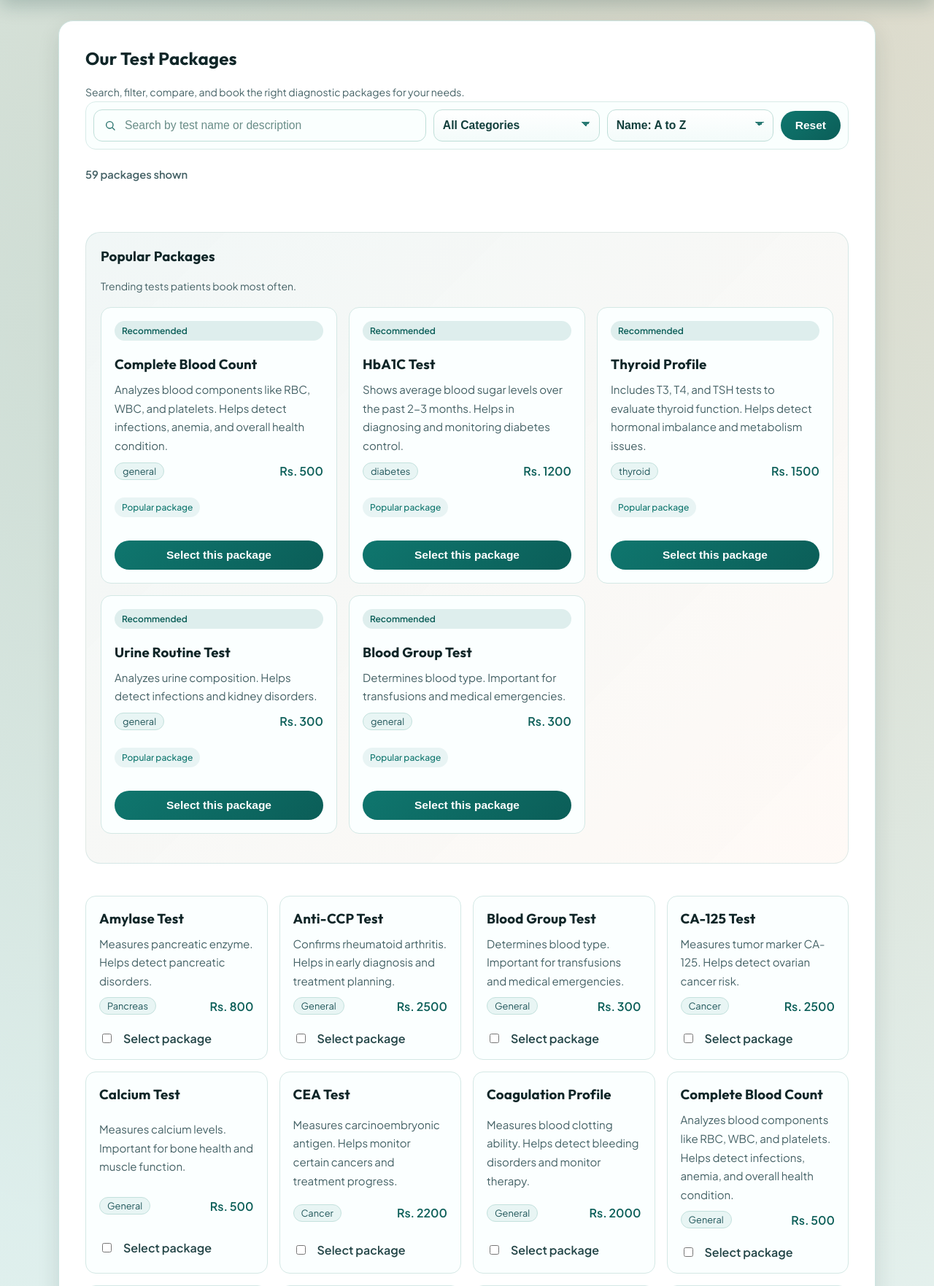
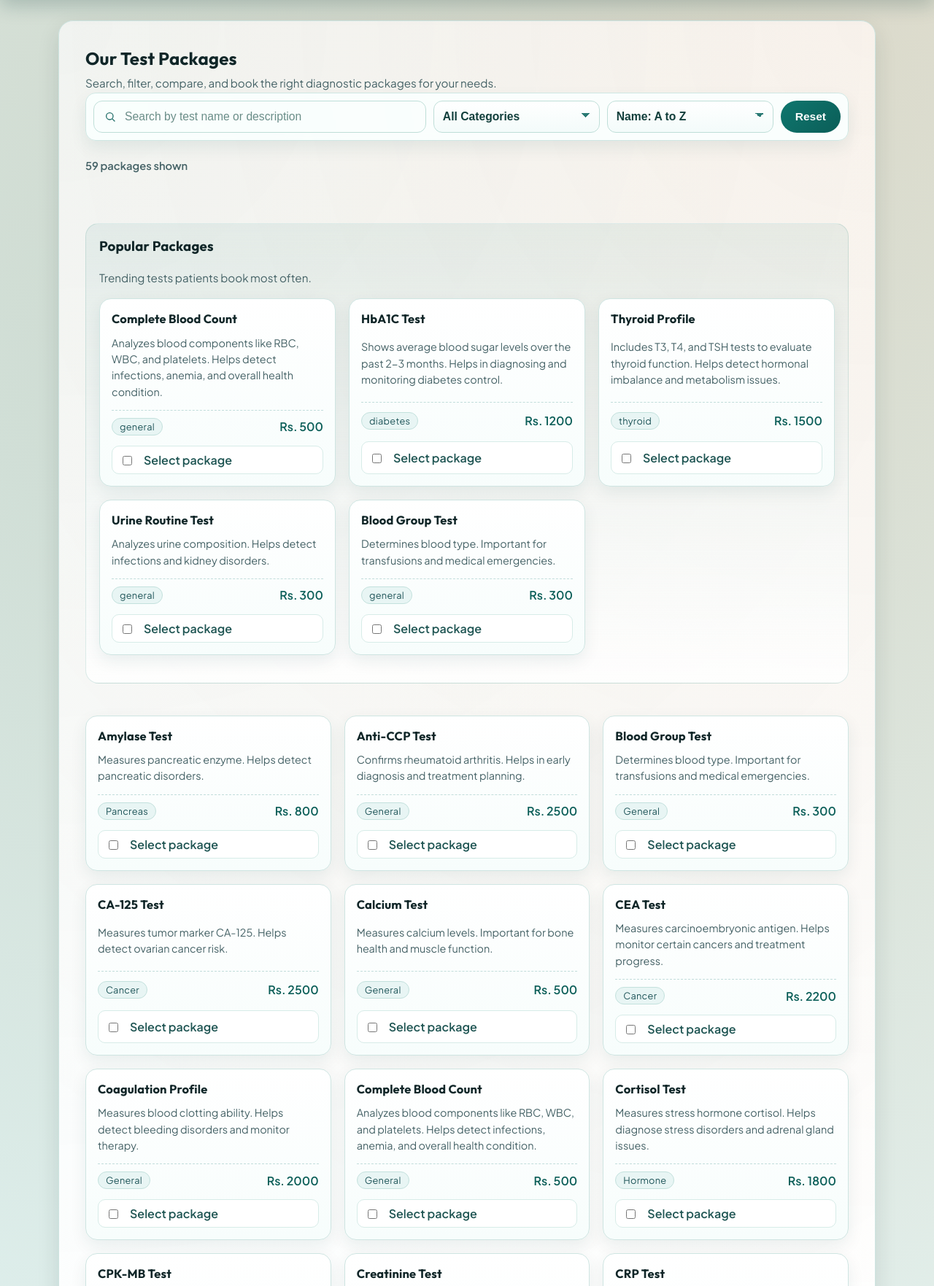
Before and after one commit to sujalkhadgi7/diagonistic-lab, a PHP site: page /health-package.php in a window 1280 px wide. Shown: the part 136-1899 px from the top of the page at 73% size. Run offline with PHP 8.4, Linux system fonts and the light colour scheme.

Commit message:
feat: enhance health package page with visual refresh and improved package filtering; add no data message for search results

```diff
--- a/assets/css/style.css
+++ b/assets/css/style.css
@@ -391,7 +391,8 @@ button:hover,
     font-size: 0.9rem;
 }
 
-#packages .package-meta {
+#packages #allPackagesList .package-meta,
+#packages #recommendedPackages .package-meta {
     display: flex;
     justify-content: space-between;
     align-items: center;
@@ -404,7 +405,8 @@ button:hover,
     color: var(--brand-strong);
 }
 
-#packages .package-category {
+#packages #allPackagesList .package-category,
+#packages #recommendedPackages .package-category {
     font-size: 0.8rem;
     background: #e8f5f4;
     border: 1px solid #c3e1dd;
@@ -455,6 +457,7 @@ footer p {
         opacity: 0;
         transform: translateY(8px);
     }
+
     to {
         opacity: 1;
         transform: translateY(0);
@@ -692,3 +695,124 @@ footer p {
         width: 100%;
     }
 }
+
+/* Package page visual refresh */
+#packages {
+    background:
+        radial-gradient(circle at 0% 0%, rgba(15, 118, 110, 0.06), transparent 35%),
+        radial-gradient(circle at 100% 0%, rgba(249, 115, 22, 0.07), transparent 30%),
+        var(--bg-soft);
+}
+
+#packages h2 {
+    margin-bottom: 4px;
+}
+
+#packages .section-subtitle {
+    font-size: 0.95rem;
+    max-width: 70ch;
+}
+
+#packages .recommended-section {
+    border-radius: 18px;
+    padding: 18px;
+    border: 1px solid rgba(15, 118, 110, 0.14);
+    background: linear-gradient(180deg, rgba(15, 118, 110, 0.07), rgba(255, 255, 255, 0.82));
+}
+
+#packages .package-list {
+    grid-template-columns: repeat(auto-fit, minmax(250px, 1fr));
+    gap: 18px;
+}
+
+#packages .package-item {
+    border: 1px solid #cfe5e2;
+    border-radius: 16px;
+    padding: 16px;
+    background: linear-gradient(180deg, #ffffff, #f7fdfc);
+    box-shadow: 0 8px 22px rgba(13, 61, 58, 0.08);
+}
+
+#packages .package-item:hover {
+    transform: translateY(-4px);
+    box-shadow: 0 14px 28px rgba(13, 61, 58, 0.13);
+    border-color: #9bcfc8;
+}
+
+#packages .package-item h3 {
+    font-size: 1.03rem;
+    line-height: 1.35;
+}
+
+#packages .package-item p {
+    font-size: 0.9rem;
+    line-height: 1.55;
+}
+
+#packages .package-meta {
+    margin-top: 4px;
+    padding-top: 10px;
+    border-top: 1px dashed rgba(15, 118, 110, 0.24);
+}
+
+#packages .package-category {
+    background: #eaf7f5;
+    border: 1px solid #cae6e2;
+    color: #15514d;
+    letter-spacing: 0.02em;
+}
+
+#packages #allPackagesList .package-price,
+#packages #recommendedPackages .package-price {
+    font-size: 1rem;
+}
+
+#packages .package-select {
+    margin-top: 4px;
+    padding: 8px 10px;
+    border: 1px solid #d7ece8;
+    border-radius: 10px;
+    background: #ffffff;
+    color: #1f5553;
+    cursor: pointer;
+}
+
+#packages .package-select:hover {
+    border-color: #9ecfc9;
+    background: #f2fbf9;
+}
+
+#packages .package-select input[type="checkbox"] {
+    accent-color: var(--brand);
+    transform: translateY(1px);
+}
+
+#packages form .package-controls {
+    border: 1px solid #cfe7e3;
+    box-shadow: 0 10px 22px rgba(12, 77, 71, 0.08);
+}
+
+#packages #packageReset {
+    min-height: 44px;
+}
+
+#packages #bookingQuickBar {
+    border-radius: 16px;
+    backdrop-filter: blur(6px);
+    background: linear-gradient(120deg, rgba(236, 255, 251, 0.96), rgba(220, 247, 243, 0.96));
+    border: 1px solid rgba(15, 118, 110, 0.2);
+}
+
+#packages #bookingQuickBar .booking-quickbar-meta strong {
+    letter-spacing: 0.01em;
+}
+
+@media (max-width: 860px) {
+    #packages .recommended-section {
+        padding: 14px;
+    }
+
+    #packages .package-list {
+        grid-template-columns: repeat(auto-fit, minmax(220px, 1fr));
+    }
+}
--- a/health-package.php
+++ b/health-package.php
@@ -292,18 +292,15 @@ include_once __DIR__ . '/src/constants/table.php';
             const recommendedSection = document.getElementById('recommendedSection');
             const recommendedTitle = document.getElementById('recommendedTitle');
             const recommendedSubtitle = document.getElementById('recommendedSubtitle');
-
             const searchInput = document.getElementById('packageSearch');
             const categorySelect = document.getElementById('packageCategory');
             const sortSelect = document.getElementById('packageSort');
             const resetButton = document.getElementById('packageReset');
             const resultCount = document.getElementById('packageResultCount');
-
             const selectedPackageCount = document.getElementById('selectedPackageCount');
             const selectedPackageTotal = document.getElementById('selectedPackageTotal');
             const quickBookButton = document.getElementById('quickBookButton');
             const mainBookButton = document.getElementById('mainBookButton');
-
             const bookingHistory = <?php echo json_encode($bookingHistory, JSON_UNESCAPED_UNICODE); ?>;
 
             if (!packageList || !recommendedContainer) {
@@ -311,8 +308,11 @@ include_once __DIR__ . '/src/constants/table.php';
             }
 
             const cards = Array.from(packageList.querySelectorAll('.package-item'));
+            const noData = document.createElement('div');
+            noData.className = 'no-package-match';
+            noData.textContent = 'No packages match your filters.';
+
             const cardMap = new Map();
-
             cards.forEach((card) => {
                 const id = parseInt(card.dataset.id || '0', 10);
                 if (id) {
@@ -320,12 +320,9 @@ include_once __DIR__ . '/src/constants/table.php';
                 }
             });
 
-            const noData = document.createElement('div');
-            noData.className = 'no-package-match';
-            noData.textContent = 'No packages match your filters.';
-
             function parsePackagesFromDom() {
-                return cards.map((card) => {
+                return cards
+                    .map((card) => {
                         const relatedPackages = (card.dataset.relatedPackages || '')
                             .split(',')
                             .map((value) => parseInt(value, 10))
@@ -341,19 +338,30 @@ include_once __DIR__ . '/src/constants/table.php';
                             popularity: parseInt(card.dataset.popularity || '0', 10),
                             relatedPackages
                         };
-                }).filter((pkg) => Number.isInteger(pkg.id) && pkg.id > 0);
+                    })
+                    .filter((pkg) => Number.isInteger(pkg.id) && pkg.id > 0);
             }
 
             const packages = parsePackagesFromDom();
 
             function populateCategories() {
-                if (!categorySelect) return;
+                if (!categorySelect) {
+                    return;
+                }
 
-                const categories = [...new Set(packages.map(pkg => pkg.category).filter(Boolean))];
+                const existingValues = new Set(
+                    Array.from(categorySelect.options).map((option) => option.value)
+                );
 
-                categories
-                    .sort((a, b) => a.localeCompare(b))
-                    .forEach((categoryValue) => {
+                const categories = Array.from(
+                    new Set(packages.map((pkg) => pkg.category).filter(Boolean))
+                ).sort((a, b) => a.localeCompare(b));
+
+                categories.forEach((categoryValue) => {
+                    if (existingValues.has(categoryValue)) {
+                        return;
+                    }
+
                     const option = document.createElement('option');
                     option.value = categoryValue;
                     option.textContent = categoryValue.charAt(0).toUpperCase() + categoryValue.slice(1);
@@ -364,7 +372,7 @@ include_once __DIR__ . '/src/constants/table.php';
             function updateBookingSummary() {
                 const selected = cards.filter((card) => {
                     const checkbox = card.querySelector('input[type="checkbox"]');
-                    return checkbox?.checked;
+                    return checkbox ? checkbox.checked : false;
                 });
 
                 const count = selected.length;
@@ -389,24 +397,23 @@ include_once __DIR__ . '/src/constants/table.php';
                 }
             }
 
-            function getRecommendedPackages(packages, history, limit = 5) {
+            function getRecommendedPackages(allPackages, history, limit) {
                 const bookedIds = new Set(history.map((item) => item.packageId));
-                const bookedPackages = packages.filter((pkg) => bookedIds.has(pkg.id));
+                const bookedPackages = allPackages.filter((pkg) => bookedIds.has(pkg.id));
 
                 if (!history.length || !bookedPackages.length) {
-                    return [...packages]
+                    return [...allPackages]
                         .sort((a, b) => (b.popularity || 0) - (a.popularity || 0))
                         .slice(0, limit)
                         .map((pkg) => ({
                             ...pkg,
-                            score: pkg.popularity || 0,
-                            reasons: ['Popular package']
+                            score: pkg.popularity || 0
                         }));
                 }
 
                 const candidateMap = new Map();
 
-                function addCandidate(pkg, points, reason, sourceBookedId) {
+                function addCandidate(pkg, points, sourceBookedId) {
                     if (!pkg || bookedIds.has(pkg.id)) {
                         return;
                     }
@@ -415,7 +422,6 @@ include_once __DIR__ . '/src/constants/table.php';
                         candidateMap.set(pkg.id, {
                             ...pkg,
                             score: 0,
-                            reasons: [],
                             sourceBookedIds: new Set()
                         });
                     }
@@ -423,14 +429,10 @@ include_once __DIR__ . '/src/constants/table.php';
                     const existing = candidateMap.get(pkg.id);
                     existing.score += points;
 
-                    if (reason && !existing.reasons.includes(reason)) {
-                        existing.reasons.push(reason);
-                    }
-
                     if (Number.isInteger(sourceBookedId)) {
-                        const before = existing.sourceBookedIds.size;
+                        const beforeSize = existing.sourceBookedIds.size;
                         existing.sourceBookedIds.add(sourceBookedId);
-                        if (existing.sourceBookedIds.size > before) {
+                        if (existing.sourceBookedIds.size > beforeSize) {
                             existing.score += 15;
                         }
                     }
@@ -438,28 +440,18 @@ include_once __DIR__ . '/src/constants/table.php';
 
                 bookedPackages.forEach((bookedPkg) => {
                     (bookedPkg.relatedPackages || []).forEach((relatedId) => {
-                        const relatedPkg = packages.find((pkg) => pkg.id === relatedId);
+                        const relatedPkg = allPackages.find((pkg) => pkg.id === relatedId);
                         if (relatedPkg) {
-                            addCandidate(
-                                relatedPkg,
-                                50,
-                                `Related to ${bookedPkg.name}`,
-                                bookedPkg.id
-                            );
+                            addCandidate(relatedPkg, 50, bookedPkg.id);
                         }
                     });
                 });
 
                 if (candidateMap.size < limit) {
                     bookedPackages.forEach((bookedPkg) => {
-                        packages.forEach((pkg) => {
+                        allPackages.forEach((pkg) => {
                             if (pkg.category === bookedPkg.category && !bookedIds.has(pkg.id)) {
-                                addCandidate(
-                                    pkg,
-                                    20,
-                                    `Same category as ${bookedPkg.name}`,
-                                    bookedPkg.id
-                                );
+                                addCandidate(pkg, 20, bookedPkg.id);
                             }
                         });
                     });
@@ -471,32 +463,26 @@ include_once __DIR__ . '/src/constants/table.php';
 
                 return Array.from(candidateMap.values())
                     .sort((a, b) => b.score - a.score)
-                    .slice(0, limit)
-                    .map((candidate) => ({
-                        ...candidate,
-                        sourceBookedIds: undefined
-                    }));
+                    .slice(0, limit);
             }
 
             function selectPackageById(packageId) {
-                const card = cardMap.get(packageId);
-                if (!card) return;
+                const mainCard = cardMap.get(packageId);
+                if (!mainCard) {
+                    return;
+                }
 
-                const checkbox = card.querySelector('input[type="checkbox"]');
-                if (checkbox && !checkbox.checked) {
-                    checkbox.checked = true;
+                const mainCheckbox = mainCard.querySelector('input[type="checkbox"]');
+                if (mainCheckbox && !mainCheckbox.checked) {
+                    mainCheckbox.checked = true;
                     updateBookingSummary();
                 }
 
-                card.scrollIntoView({
-                    behavior: 'smooth',
-                    block: 'center'
-                });
-
-                card.classList.add('package-highlight');
+                mainCard.scrollIntoView({ behavior: 'smooth', block: 'center' });
+                mainCard.classList.add('package-highlight');
                 setTimeout(() => {
-                    card.classList.remove('package-highlight');
-                }, 1500);
+                    mainCard.classList.remove('package-highlight');
+                }, 1200);
             }
 
             function renderRecommendations(recommendations) {
@@ -508,7 +494,6 @@ include_once __DIR__ . '/src/constants/table.php';
                 }
 
                 recommendedSection.style.display = '';
-
                 const hasHistory = bookingHistory.length > 0;
                 recommendedTitle.textContent = hasHistory ? 'Recommended For You' : 'Popular Packages';
                 recommendedSubtitle.textContent = hasHistory
@@ -517,36 +502,43 @@ include_once __DIR__ . '/src/constants/table.php';
 
                 recommendations.forEach((pkg) => {
                     const card = document.createElement('div');
-                    card.className = 'package-item recommended-card';
-
-                    const reasons = (pkg.reasons || []).slice(0, 2);
-
+                    card.className = 'package-item';
                     card.innerHTML = `
-                        <div class="recommendation-badge">Recommended</div>
                         <h3>${pkg.name}</h3>
                         <p>${pkg.description}</p>
                         <div class="package-meta">
                             <span class="package-category">${pkg.category}</span>
                             <span class="package-price">Rs. ${pkg.pricing || 0}</span>
                         </div>
-                        <div class="recommendation-reasons">
-                            ${reasons.map(reason => `<span class="reason-chip">${reason}</span>`).join('')}
-                        </div>
-                        <button type="button" class="btn recommendation-action" data-package-id="${pkg.id}">
-                            Select this package
-                        </button>
+                        <label class="package-select">
+                            <input type="checkbox" class="recommend-select" data-package-id="${pkg.id}">
+                            <span>Select package</span>
+                        </label>
                     `;
 
-                    recommendedContainer.appendChild(card);
+                    const recommendCheckbox = card.querySelector('.recommend-select');
+                    if (recommendCheckbox) {
+                        const mainCard = cardMap.get(pkg.id);
+                        const mainCheckbox = mainCard ? mainCard.querySelector('input[type="checkbox"]') : null;
+
+                        if (mainCheckbox) {
+                            recommendCheckbox.checked = mainCheckbox.checked;
+
+                            recommendCheckbox.addEventListener('change', () => {
+                                mainCheckbox.checked = recommendCheckbox.checked;
+                                updateBookingSummary();
+                                if (recommendCheckbox.checked) {
+                                    selectPackageById(pkg.id);
+                                }
                             });
 
-                recommendedContainer.querySelectorAll('.recommendation-action').forEach((button) => {
-                    button.addEventListener('click', () => {
-                        const packageId = parseInt(button.dataset.packageId || '0', 10);
-                        if (packageId) {
-                            selectPackageById(packageId);
+                            mainCheckbox.addEventListener('change', () => {
+                                recommendCheckbox.checked = mainCheckbox.checked;
+                            });
                         }
-                    });
+                    }
+
+                    recommendedContainer.appendChild(card);
                 });
             }
 
@@ -562,7 +554,6 @@ include_once __DIR__ . '/src/constants/table.php';
 
                     const matchesSearch = !term || name.includes(term) || description.includes(term);
                     const matchesCategory = category === 'all' || cardCategory === category;
-
                     return matchesSearch && matchesCategory;
                 });
 
@@ -581,7 +572,6 @@ include_once __DIR__ . '/src/constants/table.php';
                     if (sort === 'price-desc') return priceB - priceA;
                     if (sort === 'popularity-desc') return popularityB - popularityA;
                     if (sort === 'name-asc') return nameA.localeCompare(nameB);
-
                     return indexA - indexB;
                 });
 
@@ -595,11 +585,9 @@ include_once __DIR__ . '/src/constants/table.php';
                 });
 
                 const hasMatch = filtered.length > 0;
-
                 if (!hasMatch && !packageList.contains(noData)) {
                     packageList.appendChild(noData);
                 }
-
                 if (hasMatch && packageList.contains(noData)) {
                     noData.remove();
                 }
@@ -609,23 +597,14 @@ include_once __DIR__ . '/src/constants/table.php';
                 }
             }
 
-            const recommendations = getRecommendedPackages(packages, bookingHistory, 5);
-            renderRecommendations(recommendations);
             populateCategories();
+            renderRecommendations(getRecommendedPackages(packages, bookingHistory, 5));
             applyFilters();
             updateBookingSummary();
 
-            if (searchInput) {
-                searchInput.addEventListener('input', applyFilters);
-            }
-
-            if (categorySelect) {
-                categorySelect.addEventListener('change', applyFilters);
-            }
-
-            if (sortSelect) {
-                sortSelect.addEventListener('change', applyFilters);
-            }
+            if (searchInput) searchInput.addEventListener('input', applyFilters);
+            if (categorySelect) categorySelect.addEventListener('change', applyFilters);
+            if (sortSelect) sortSelect.addEventListener('change', applyFilters);
 
             if (resetButton) {
                 resetButton.addEventListener('click', () => {
```
Lines whose indentation alone changed are shown as unchanged.
